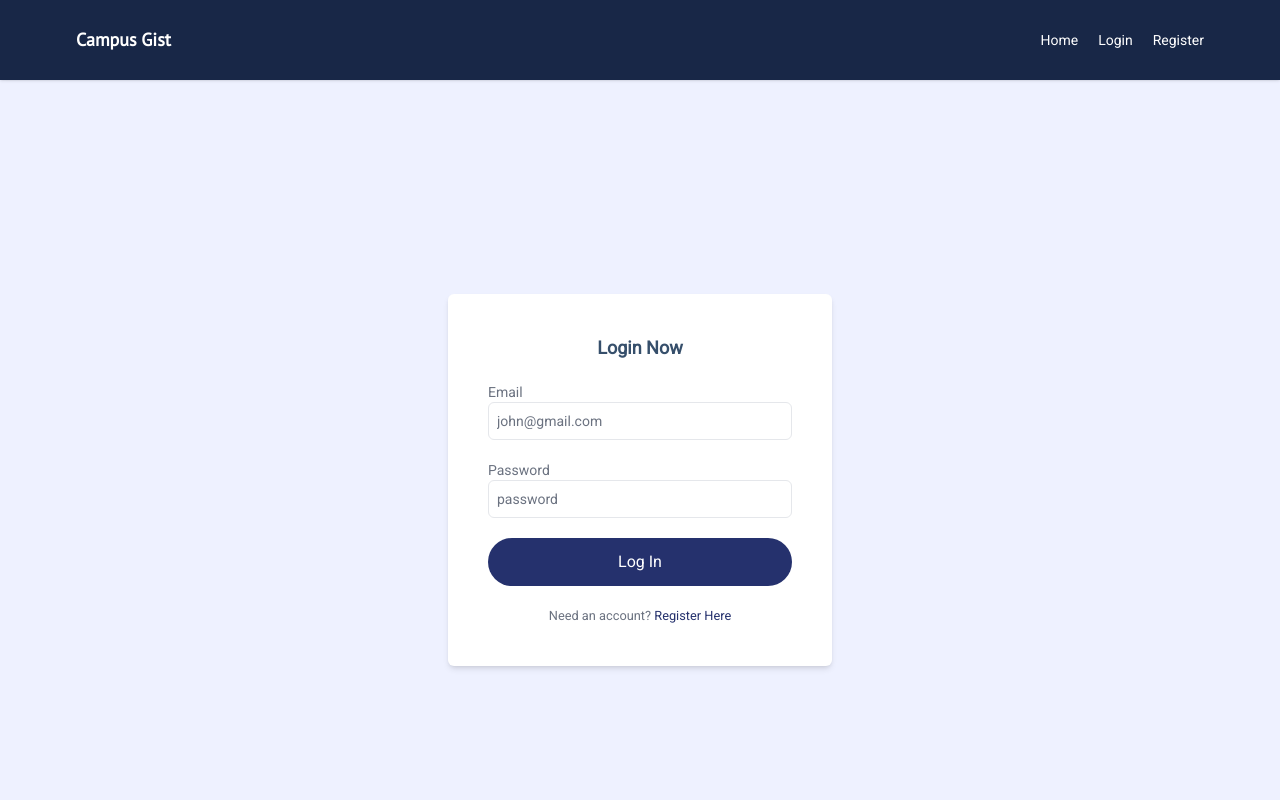
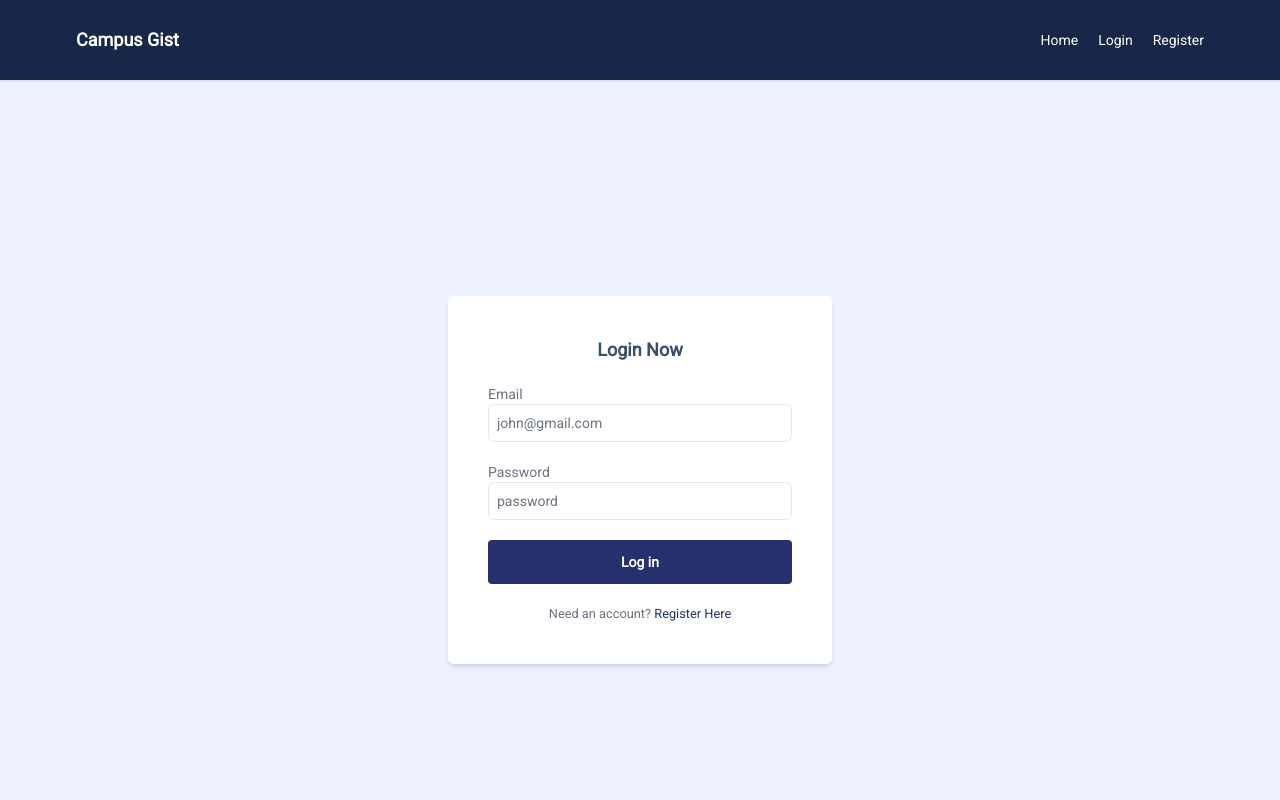
Before and after one commit to sparrowsl/campus-gist, a SvelteKit app: page /login in a window 1280 px wide. Shown: the top 800 px of the page. Built offline with nearby package versions, Linux system fonts and the light colour scheme; no server answers.

Commit message:
refactor login and remove Pt-Sans font-family

```diff
--- a/src/app.html
+++ b/src/app.html
@@ -9,7 +9,6 @@
 			href="https://fonts.googleapis.com/css2?family=Roboto:wght@100;300;400&display=swap"
 			rel="stylesheet"
 		/>
-		<link href="https://fonts.googleapis.com/css2?family=PT+Sans&display=swap" rel="stylesheet" />
 		%sveltekit.head%
 	</head>
 	<body class="bg-[#EEF1FF] font-roboto">
--- a/src/routes/(auth)/login/+page.server.js
+++ b/src/routes/(auth)/login/+page.server.js
@@ -5,30 +5,31 @@ import prisma from '../../../lib/utils/prisma.js';
 /** @type {import('./$types').PageLoad} */
 export async function load({ cookies }) {
 	const session = cookies.get('session');
-	if (session) throw redirect(302, '/gists');
+	// if (session) throw redirect(302, '/gists');
 }
 
 /** @type {import('./$types').Actions} */
 export const actions = {
 	default: async ({ request, cookies }) => {
-		const data = await request.formData();
-		const email = data.get('email');
-		const password = data.get('password');
+		const form = await request.formData();
+		const email = form.get('email');
+		const password = form.get('password');
 
 		// Validate form inputs
-		const { error } = loginValidation.validate({ email, password });
-		if (error) return { error: error.message };
+		try {
+			loginValidation.parse({ email, password });
+		} catch (error) {
+			return { error: 'Invalid username and password!' };
+		}
 
 		// Check if user already exists in the database
-		const student = await prisma.students.findUnique({
+		const student = await prisma.student.findUnique({
 			where: { email }
 		});
-
-		// Return error from the server
 		if (!student) return { error: 'Invalid username and password!' };
 
 		// Set a new cookie using the user id
-		cookies.set('session', student.id, {
+		cookies.set('session', student.uuid, {
 			path: '/',
 			sameSite: 'strict',
 			httpOnly: true,
--- a/src/routes/(auth)/login/+page.svelte
+++ b/src/routes/(auth)/login/+page.svelte
@@ -1,7 +1,7 @@
 <script>
 	import { enhance, applyAction } from '$app/forms';
+	import Button from '../../../lib/components/shared/Button.svelte';
 	import Input from '../../../lib/components/shared/Input.svelte';
-	import Spinner from '../../../lib/components/shared/Spinner.svelte';
 
 	export let form;
 
@@ -39,21 +39,12 @@
 			</div>
 
 			{#if form?.error}
-				<small class="text-center text-sm italic text-red-500">
-					{form.error}
-				</small>
+				<small class="text-sm text-red-500">{form.error}</small>
 			{/if}
 
-			<button
-				type="submit"
-				class="block rounded-full bg-brand py-3 text-base text-white hover:bg-brand-blue"
-			>
-				{#if loading}
-					<Spinner />
-				{:else}
-					Log In
-				{/if}
-			</button>
+			<Button type="submit" classes="rounded w-full bg-brand py-3 text-sm font-semibold text-white">
+				Log in
+			</Button>
 		</fieldset>
 
 		<small class="mt-5 block text-center text-gray-500">
--- a/tailwind.config.cjs
+++ b/tailwind.config.cjs
@@ -10,8 +10,7 @@ module.exports = {
 				'brand-blue': '#364F6B'
 			},
 			fontFamily: {
-				roboto: ['Roboto', 'Arial', 'sans-serif'],
-				'pt-sans': ['PT Sans', 'Arial', 'sans-serif']
+				roboto: ['Roboto', 'Arial', 'sans-serif']
 			}
 		}
 	},
```
